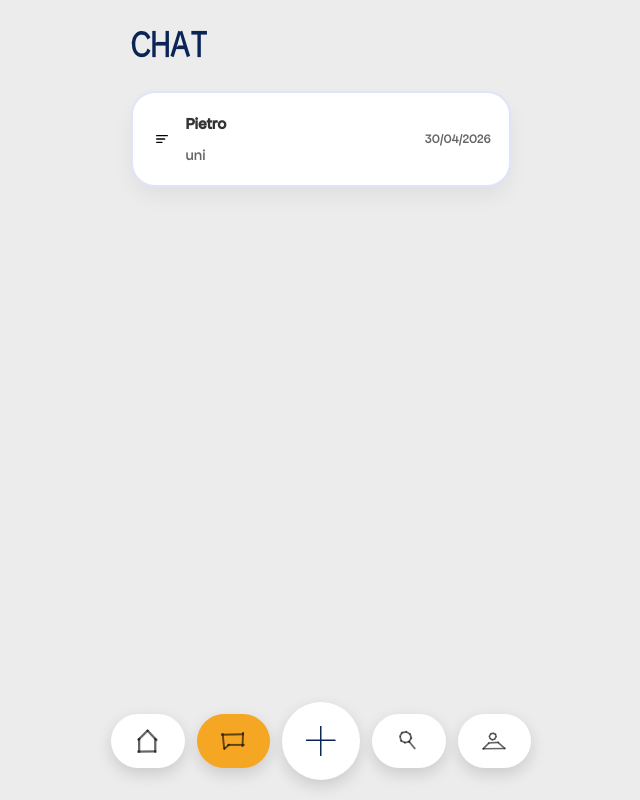
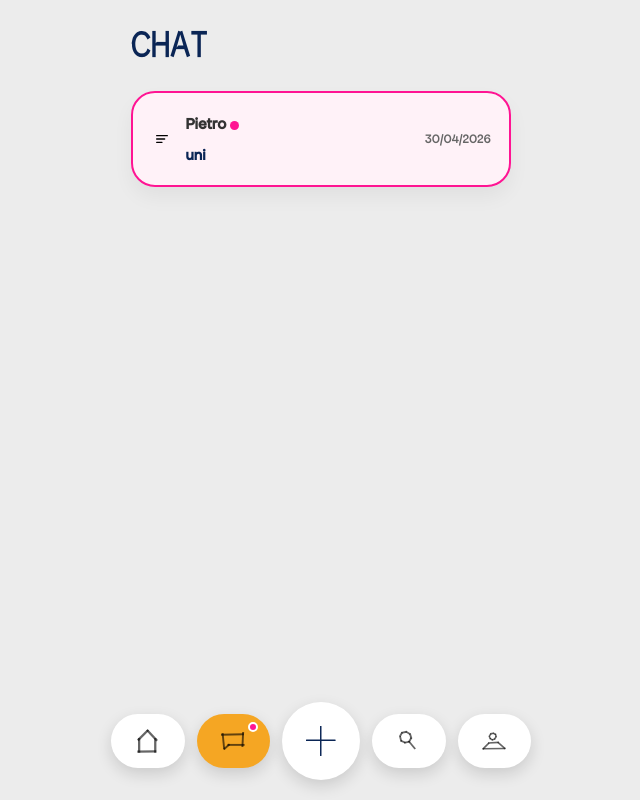
Before and after one commit to san-pietrino/Pietro-Project, a Flask app: page /chat in a window 1280 px wide. Shown: the whole page, without its empty margins (319-959 px from the left). Run offline with Flask 2, Linux system fonts and the light colour scheme; the visitor is signed in with stand-in values (Sample User, id 1); data comes from the database, SQL or seed files in the repository; both versions use the stored data as it was after the commit.

Commit message:
notifiche

```diff
--- a/app.py
+++ b/app.py
@@ -229,6 +229,8 @@ def init_db():
         cursor.execute("ALTER TABLE messages ADD COLUMN message_type TEXT DEFAULT 'text'")
     if 'resolved' not in message_columns:
         cursor.execute('ALTER TABLE messages ADD COLUMN resolved INTEGER DEFAULT 0')
+    if 'is_read' not in message_columns:
+        cursor.execute('ALTER TABLE messages ADD COLUMN is_read INTEGER DEFAULT 0')
 
     cursor.execute('''
         CREATE TABLE IF NOT EXISTS password_reset_tokens (
@@ -256,6 +258,29 @@ def inject_current_user_photo():
     row = cursor.fetchone()
     conn.close()
     return {'current_user_photo': row['photo'] if row else None}
+
+
+@app.context_processor
+def inject_unread_messages():
+    """Make it known to every template whether the logged-in user has any
+    unread chat messages, so the bottom-nav chat icon can show a dot."""
+    if 'user_id' not in session:
+        return {'has_unread_messages': False}
+    conn = get_db_connection()
+    cursor = conn.cursor()
+    cursor.execute('''
+        SELECT 1
+        FROM messages m
+        JOIN requests r ON m.request_id = r.id
+        JOIN items i ON r.item_id = i.id
+        WHERE (i.owner_id = ? OR r.borrower_id = ?)
+          AND m.sender_id != ?
+          AND m.is_read = 0
+        LIMIT 1
+    ''', (session['user_id'], session['user_id'], session['user_id']))
+    row = cursor.fetchone()
+    conn.close()
+    return {'has_unread_messages': row is not None}
 
 
 # ==================== AUTHENTICATION ====================
@@ -1178,7 +1203,8 @@ def chat_index():
         SELECT r.id, i.name as item_name,
                (CASE WHEN i.owner_id = ? THEN u2.username ELSE u1.username END) as other_name,
                (SELECT content FROM messages m WHERE m.request_id = r.id ORDER BY m.created_at DESC LIMIT 1) as last_message,
-               (SELECT created_at FROM messages m WHERE m.request_id = r.id ORDER BY m.created_at DESC LIMIT 1) as last_message_at
+               (SELECT created_at FROM messages m WHERE m.request_id = r.id ORDER BY m.created_at DESC LIMIT 1) as last_message_at,
+               EXISTS (SELECT 1 FROM messages m WHERE m.request_id = r.id AND m.sender_id != ? AND m.is_read = 0) as unread
         FROM requests r
         JOIN items i ON r.item_id = i.id
         JOIN users u1 ON i.owner_id = u1.id
@@ -1186,7 +1212,7 @@ def chat_index():
         WHERE (i.owner_id = ? OR r.borrower_id = ?)
           AND EXISTS (SELECT 1 FROM messages m WHERE m.request_id = r.id)
         ORDER BY last_message_at DESC
-    ''', (session['user_id'], session['user_id'], session['user_id']))
+    ''', (session['user_id'], session['user_id'], session['user_id'], session['user_id']))
     rows = cursor.fetchall()
 
     conn.close()
@@ -1244,6 +1270,12 @@ def chat(request_id):
         msg['created_at'] = format_message_time(row['created_at'])
         messages.append(msg)
 
+    # Mark the other person's messages as read now that this user has opened the chat.
+    cursor.execute('''
+        UPDATE messages SET is_read = 1
+        WHERE request_id = ? AND sender_id != ? AND is_read = 0
+    ''', (request_id, session['user_id']))
+    conn.commit()
     conn.close()
 
     return render_template('chat.html',
--- a/static/style.css
+++ b/static/style.css
@@ -1119,6 +1119,25 @@ small {
     font-size: 0.82rem;
     color: var(--text-light);
     white-space: nowrap;
+}
+
+.chat-card.unread {
+    background: #fff2f8;
+    border-color: #ff1493;
+}
+
+.chat-card.unread .chat-snippet {
+    color: #0a2555;
+    font-weight: 600;
+}
+
+.unread-dot {
+    display: inline-block;
+    width: 9px;
+    height: 9px;
+    border-radius: 50%;
+    background: #ff1493;
+    vertical-align: middle;
 }
 
 .chat-info {
@@ -1997,6 +2016,7 @@ footer {
     margin: 0 auto;
 }
 .bottom-nav .nav-item {
+    position: relative;
     flex: 1 1 0;
     min-width: 0;
     height: 54px;
@@ -2010,6 +2030,17 @@ footer {
     transition: transform 0.2s ease, background 0.2s ease, color 0.2s ease;
     box-shadow: 0 6px 16px rgba(0,0,0,0.14);
     padding: 0;
+}
+
+.nav-dot {
+    position: absolute;
+    top: 8px;
+    right: 12px;
+    width: 10px;
+    height: 10px;
+    border-radius: 50%;
+    background: #ff1493;
+    border: 2px solid white;
 }
 .bottom-nav .nav-item .icon {
     width: 1.5rem;
--- a/templates/chat_list.html
+++ b/templates/chat_list.html
@@ -18,11 +18,11 @@
                 {% if chats %}
                 <div class="chat-list">
                     {% for chat in chats %}
-                    <a href="{{ url_for('chat', request_id=chat.id) }}" class="chat-card">
+                    <a href="{{ url_for('chat', request_id=chat.id) }}" class="chat-card{% if chat.unread %} unread{% endif %}">
                         <div class="chat-card-left">
                             <div class="avatar icon icon-request"></div>
                             <div class="chat-card-text">
-                                <div class="chat-name">{{ chat.other_name }}</div>
+                                <div class="chat-name">{{ chat.other_name }}{% if chat.unread %} <span class="unread-dot" aria-label="Unread"></span>{% endif %}</div>
                                 <p class="chat-snippet">{{ chat.last_message }}</p>
                             </div>
                         </div>
--- a/templates/footer_nav.html
+++ b/templates/footer_nav.html
@@ -2,8 +2,9 @@
     <a href="{{ url_for('dashboard') }}" class="nav-item{% if request.path == '/' or request.path.startswith('/dashboard') %} active{% endif %}" aria-label="Home">
         <span class="icon icon-nav-home" aria-hidden="true"></span>
     </a>
-    <a href="{{ url_for('chat_index') }}" class="nav-item{% if request.path.startswith('/chat') %} active{% endif %}" aria-label="Chat">
+    <a href="{{ url_for('chat_index') }}" class="nav-item{% if request.path.startswith('/chat') %} active{% endif %}" aria-label="Chat{% if has_unread_messages %} (unread messages){% endif %}">
         <span class="icon icon-nav-chat" aria-hidden="true"></span>
+        {% if has_unread_messages %}<span class="nav-dot" aria-hidden="true"></span>{% endif %}
     </a>
     <a href="{{ url_for('add_item') }}" onclick="return openFooterAddItemModal(event)" class="nav-item center-action{% if request.path.startswith('/add-item') or request.path.startswith('/request-item') %} active{% endif %}" aria-label="Add item">
         <svg class="plus-icon" viewBox="0 0 59 61" aria-hidden="true" xmlns="http://www.w3.org/2000/svg">
```
Also changed, not shown: pietro.db.
